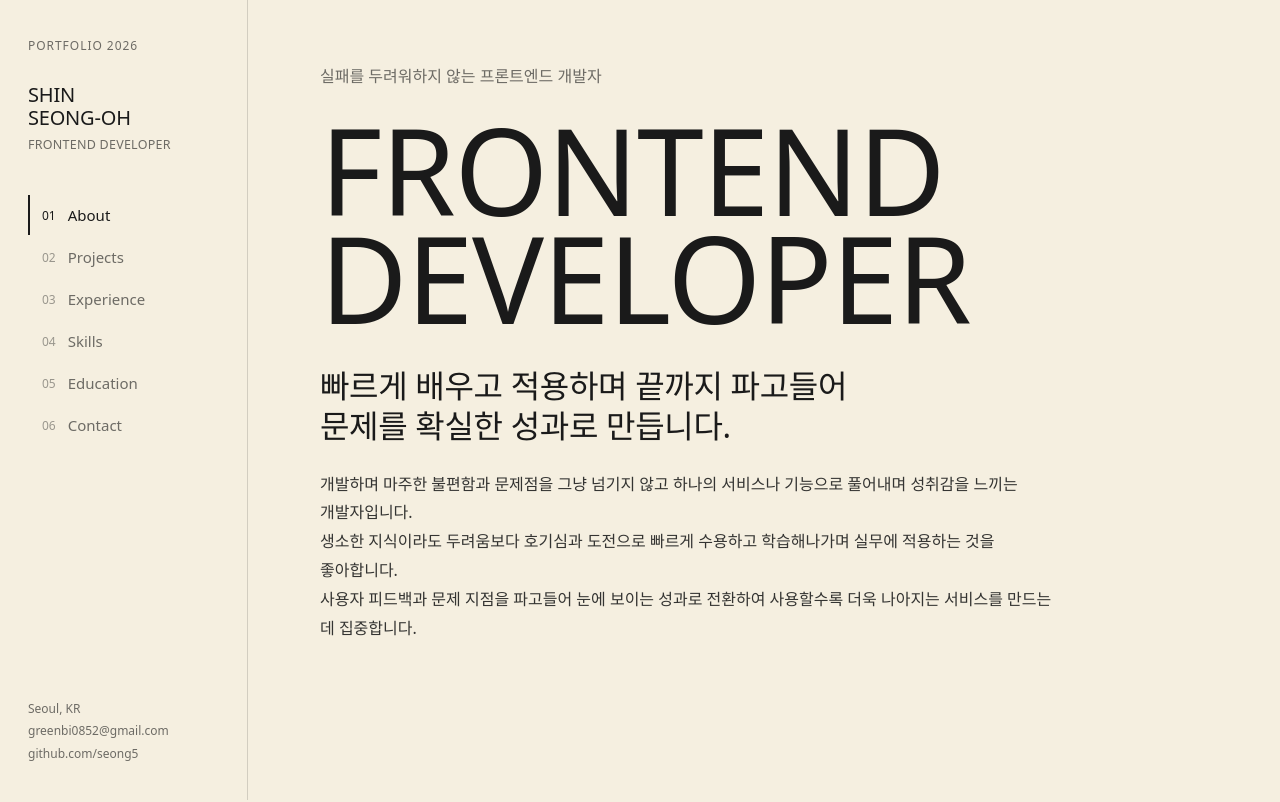
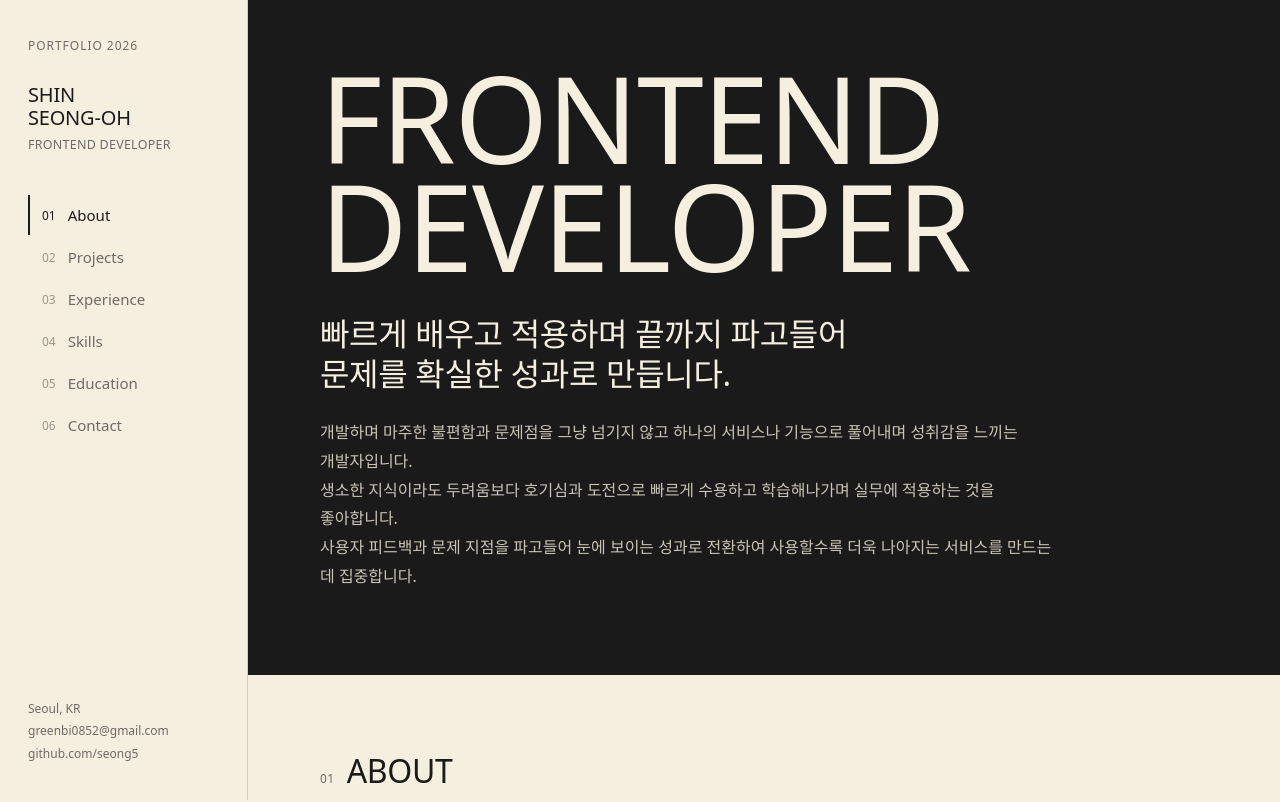
Before and after one commit to seong5/seong5.github.io, a Next.js app: page / in a window 1280 px wide. Shown: the top 802 px of the page. Built offline with nearby package versions, Linux system fonts and the light colour scheme.

Commit message:
💄 style: Hero 다크 반전 인트로 적용 및 eyebrow 문구 제거

```diff
--- a/app/components/Hero.tsx
+++ b/app/components/Hero.tsx
@@ -1,28 +1,28 @@
 export default function Hero() {
   return (
-    <header className="max-w-[1080px] px-[72px] pb-[84px] pt-[64px] max-nav:px-[22px] max-nav:pb-[52px] max-nav:pt-[44px]">
-      <div className="mb-[26px] flex flex-wrap items-center gap-[10px] text-[1rem] font-medium text-mute">
-        <span>실패를 두려워하지 않는 프론트엔드 개발자</span>
-      </div>
-
-      <h1 className="font-display uppercase leading-[0.9] tracking-[-0.01em] text-ink text-[clamp(3.75rem,12vw,7.5rem)]">
+    /* 다크 반전 인트로 — 바깥은 우측 컬럼 full-bleed 다크 배경, 안쪽은 1080px 정렬 */
+    <header className="w-full bg-ink text-canvas">
+      <div className="mx-auto max-w-[1080px] px-[72px] pb-[84px] pt-[64px] max-nav:px-[22px] max-nav:pb-[52px] max-nav:pt-[44px]">
+        <h1 className="font-display uppercase leading-[0.9] tracking-[-0.01em] text-canvas text-[clamp(3.75rem,12vw,7.5rem)]">
           Frontend
           <br />
           Developer
         </h1>
 
-      <p className="mt-[34px] max-w-[36ch] text-[clamp(1.375rem,3vw,2rem)] font-medium leading-[1.25] tracking-[-0.01em] text-ink break-keep">
+        <p className="mt-[34px] max-w-[36ch] text-[clamp(1.375rem,3vw,2rem)] font-medium leading-[1.25] tracking-[-0.01em] text-canvas break-keep">
           빠르게 배우고 적용하며 끝까지 파고들어
           <br />
           문제를 확실한 성과로 만듭니다.
         </p>
 
-      <p className="mt-6 max-w-[80ch] text-[1rem] font-normal leading-[1.8] text-charcoal break-keep">
+        <p className="mt-6 max-w-[80ch] text-[1rem] font-normal leading-[1.8] text-canvas/80 break-keep">
           개발하며 마주한 불편함과 문제점을 그냥 넘기지 않고 하나의 서비스나 기능으로 풀어내며
           성취감을 느끼는 개발자입니다. <br /> 생소한 지식이라도 두려움보다 호기심과 도전으로 빠르게
           수용하고 학습해나가며 실무에 적용하는 것을 좋아합니다. <br /> 사용자 피드백과 문제 지점을
-        파고들어 눈에 보이는 성과로 전환하여 사용할수록 더욱 나아지는 서비스를 만드는 데 집중합니다.
+          파고들어 눈에 보이는 성과로 전환하여 사용할수록 더욱 나아지는 서비스를 만드는 데
+          집중합니다.
         </p>
+      </div>
     </header>
   );
 }
```
Lines whose indentation alone changed are shown as unchanged.
